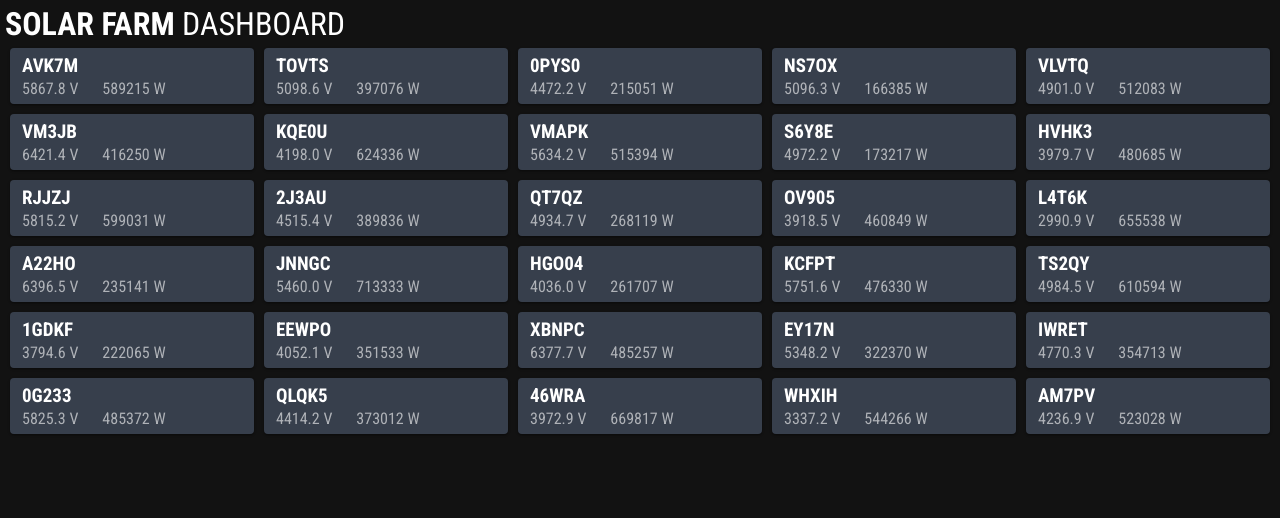
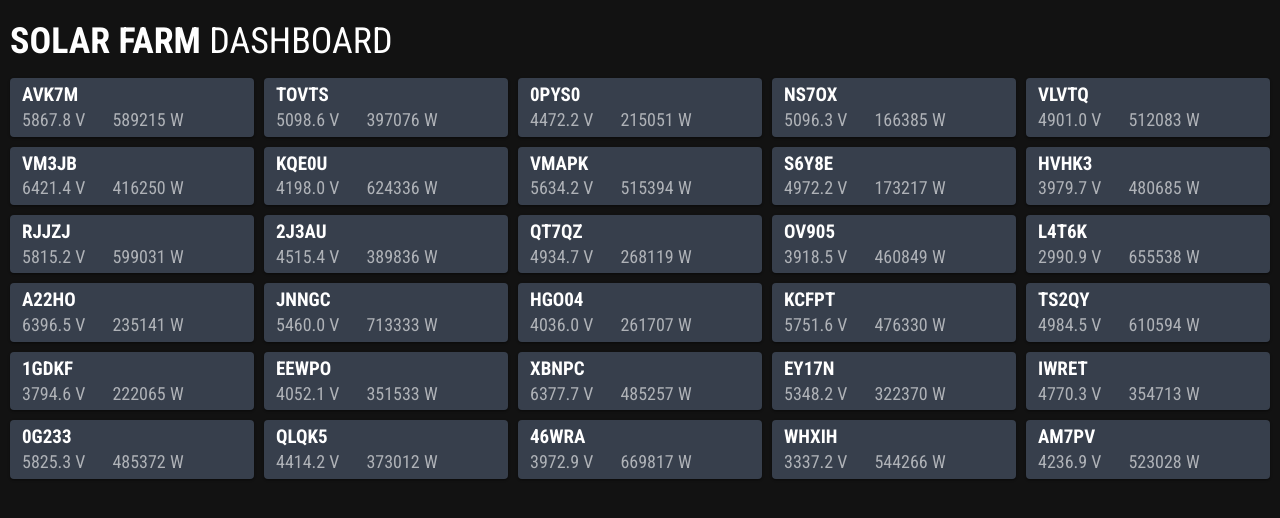
Before and after one commit to sulik/solar-farm-dashboard, a React (Create React App) app: page / in a window 1280 px wide. Shown: the top 518 px of the page. Built offline with nearby package versions, Linux system fonts and the light colour scheme.

Commit message:
Improve styles

```diff
--- a/src/App.js
+++ b/src/App.js
@@ -9,7 +9,9 @@ function App() {
 
   return (
     <div className="solar-farm-dashboard">
-      <h1>Solar Farm <span>Dashboard</span></h1>
+      <header>
+        <h1>Solar Farm <span>Dashboard</span></h1>
+      </header>
       <SolarPanels data={solarPanelsData}/>
     </div>
   )
--- a/src/App.scss
+++ b/src/App.scss
@@ -0,0 +1,3 @@
+header {
+  margin: 20px 5px 10px;
+}
--- a/src/scss/theme.scss
+++ b/src/scss/theme.scss
@@ -8,6 +8,8 @@ body {
   margin: 5px;
   background: #121212;
   color: rgba(255, 255, 255, 0.6);
+  line-height: 1.2;
+  font-size: 18px;
   font-family: 'Roboto Condensed', 'Helvetica Neue', 'Arial', sans-serif;
   -webkit-font-smoothing: antialiased;
   -moz-osx-font-smoothing: grayscale;
```
